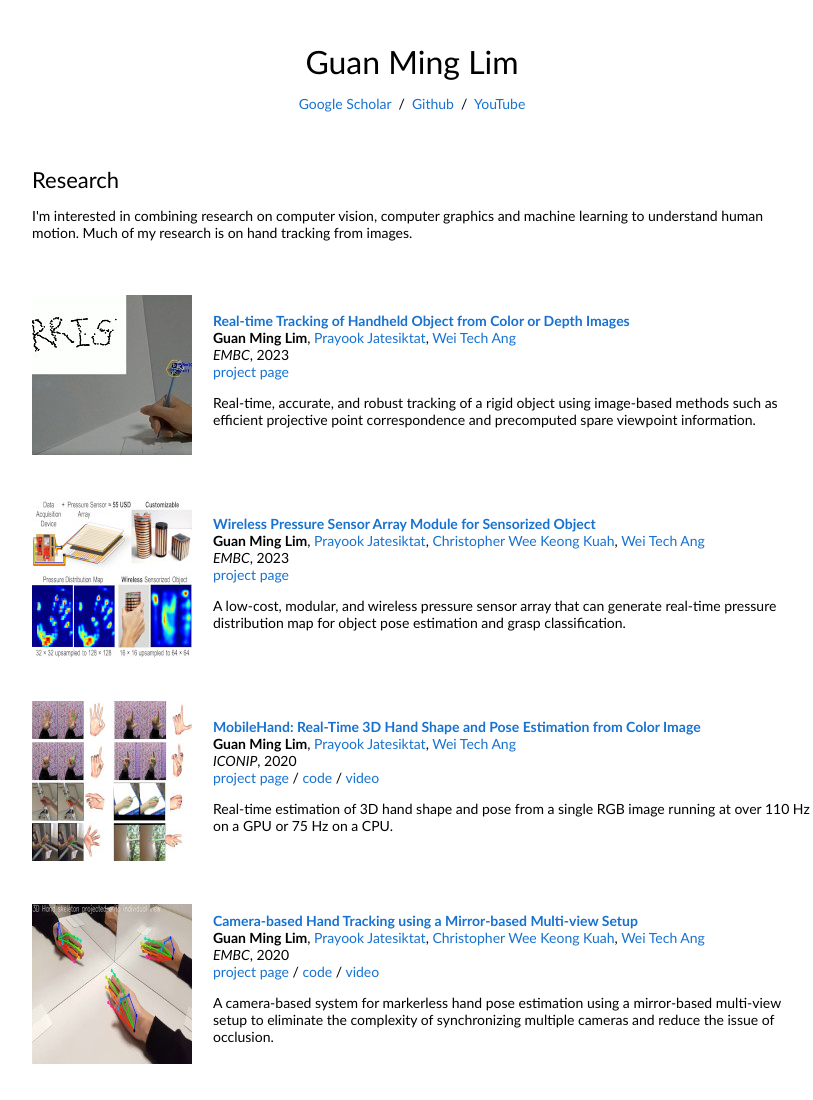
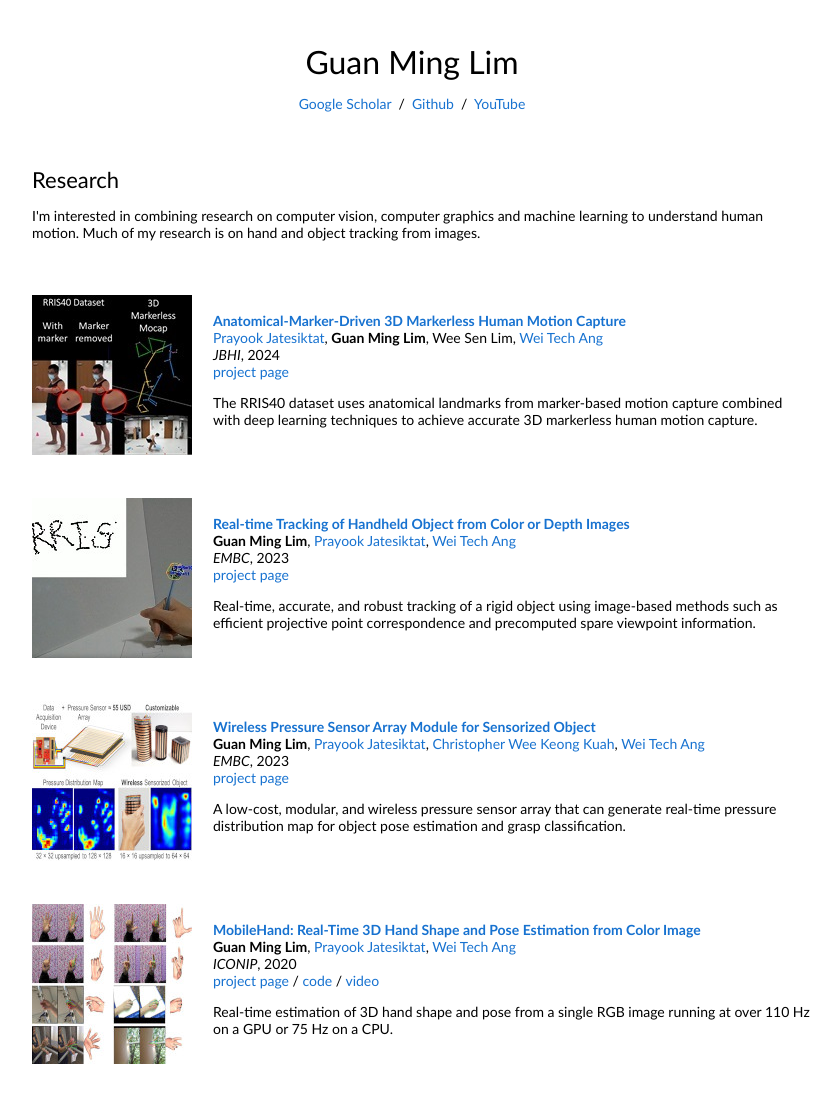
Before and after one commit to gmntu/gmntu.github.io, a plain HTML site: page index.html in a window 1280 px wide. Shown: the top 1100 px of the page, without its empty margins (228-1041 px from the left). Drawn offline with Linux system fonts and the light colour scheme.

Commit message:
Update index.html

```diff
--- a/index.html
+++ b/index.html
@@ -43,7 +43,7 @@
               <heading>Research</heading>
               <p>
                 I'm interested in combining research on computer vision, computer graphics and machine learning to understand human motion.
-                Much of my research is on hand tracking from images.
+                Much of my research is on hand and object tracking from images.
                 <!-- Representative papers are <span class="highlight">highlighted</span>. -->
               </p>
             </td>
@@ -95,6 +95,25 @@
               <p></p>
               <p>Baking a trained NeRF into a sparse voxel grid of colors and features lets you render it in real-time in your browser.</p>
             </td> -->
+
+          <tr>
+            <td style="padding:20px;width:25%;vertical-align:middle">
+              <img src="images/rris40.jpg" alt="clean-usnob" width="160" height="160">
+            </td>
+            <td width="75%" valign="middle">
+              <a href="https://ieeexplore.ieee.org/document/10591328/authors#authors/">
+                <papertitle>Anatomical-Marker-Driven 3D Markerless Human Motion Capture</papertitle>
+              </a>
+              <br>
+              <a href="https://www.ntu.edu.sg/rris/about-us/our-people/researchers/researcher-staff/dr-prayook-jetesiktat"> Prayook Jatesiktat</a>, <strong>Guan Ming Lim</strong>, Wee Sen Lim, <a href="https://dr.ntu.edu.sg/cris/rp/rp00218">Wei Tech Ang</a>
+              <br>
+              <em>JBHI</em>, 2024
+              <br>
+              <a href="https://koonyook.github.io/rris40/">project page</a>
+              <p></p>
+              <p>The RRIS40 dataset uses anatomical landmarks from marker-based motion capture combined with deep learning techniques to achieve accurate 3D markerless human motion capture.</p>
+            </td>
+          </tr>
 
 
           <tr>
```
